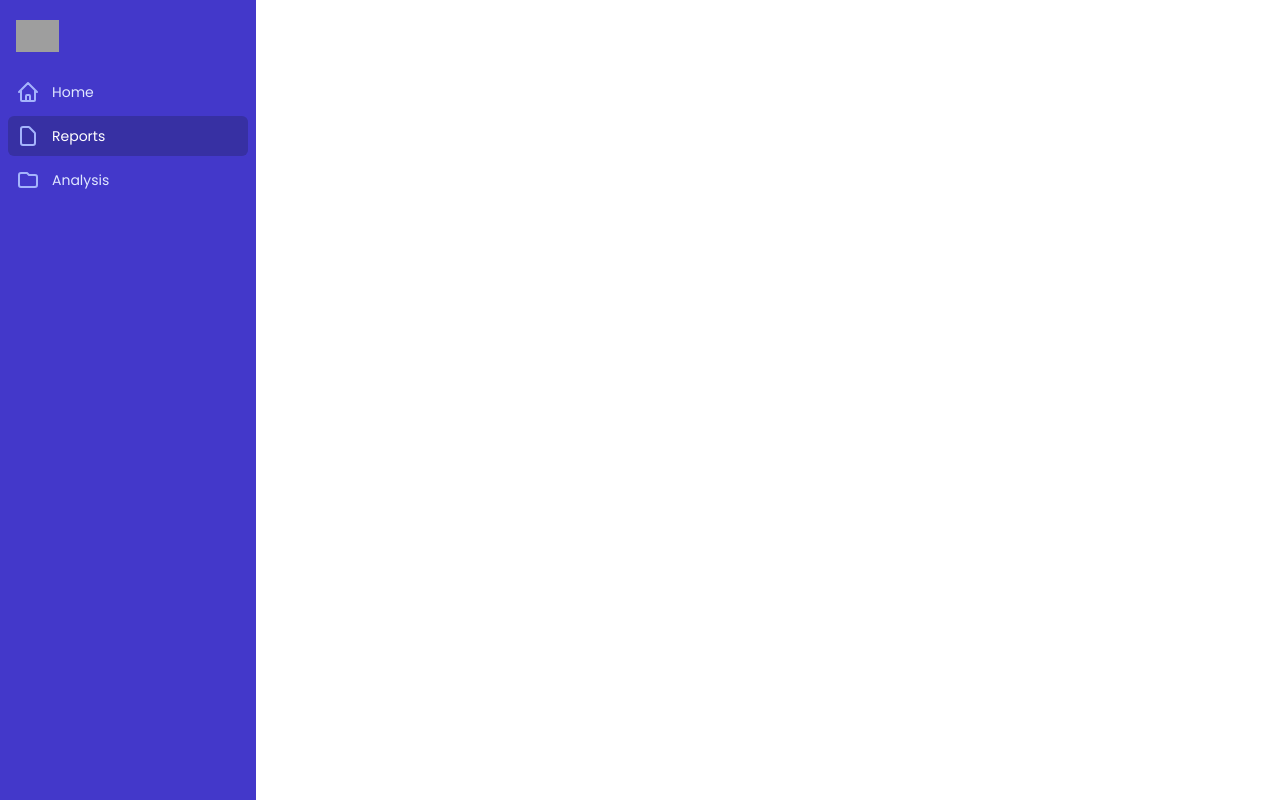
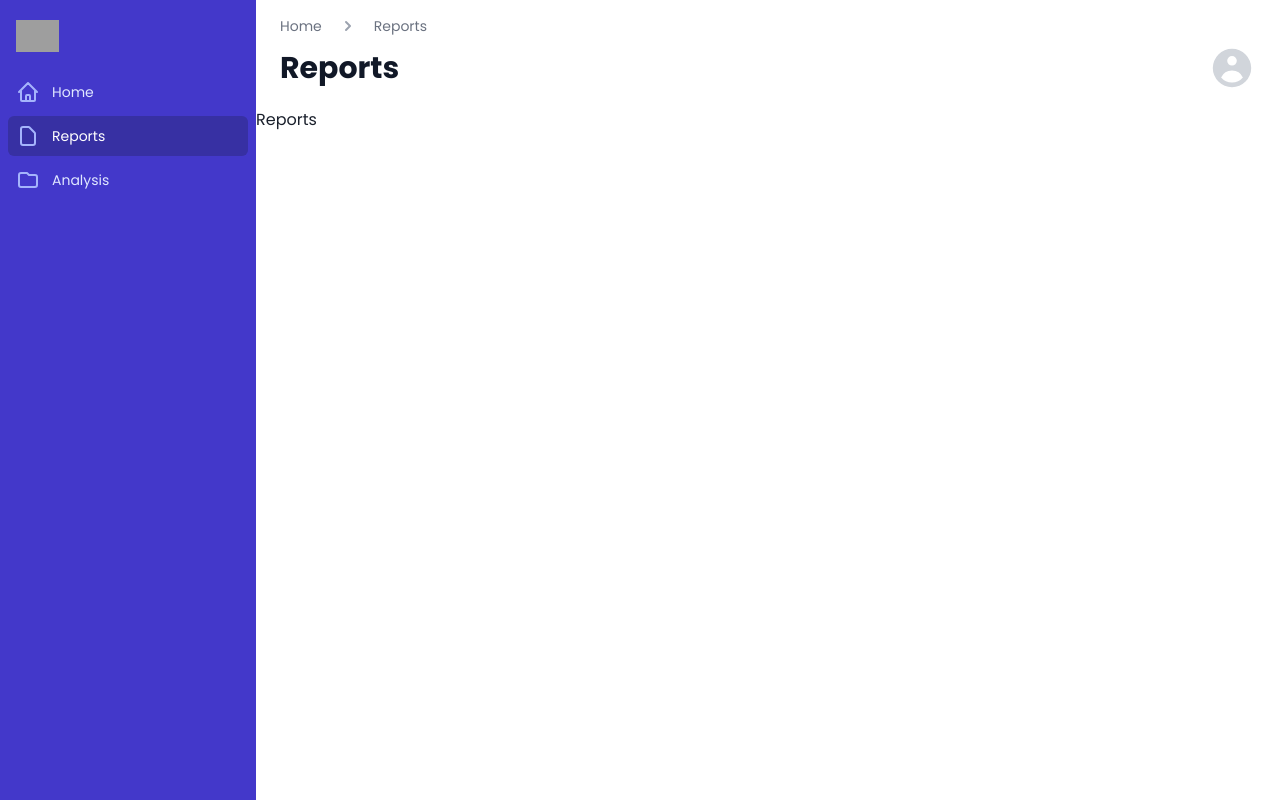
Before and after one commit to 1SatyamJaiswal/medocrscan_tsec, a Next.js app in the folder client/: page /reports in a window 1280 px wide. Built offline with nearby package versions, Linux system fonts and the light colour scheme; grey boxes are pictures that could not be loaded.

Commit message:
Added the dynamic navbar

```diff
--- a/client/src/app/reports/layout.js
+++ b/client/src/app/reports/layout.js
@@ -1,10 +1,19 @@
 import React from "react";
 import Sidebar from "@/components/Sidebar";
+import Navbar from "@/components/Navbar";
 
-const Reports = () => {
+const navigation = [
+  { name: "Reports", href: "/reports" }
+];
+
+const Reports = ({ children }) => {
   return (
     <>
       <Sidebar />
+      <div className="lg:pl-64">
+        <Navbar dictionary={navigation} current="Reports"/>
+        {children}
+      </div>
     </>
   );
 };
--- /dev/null
+++ b/client/src/components/Navbar.js
@@ -0,0 +1,66 @@
+import React from "react";
+import { ChevronLeftIcon, ChevronRightIcon, UserCircleIcon } from "@heroicons/react/solid";
+
+const Navbar = ({ dictionary, current }) => {
+  return (
+    <div className="px-6 py-4">
+      <div>
+        <nav className="sm:hidden" aria-label="Back">
+          <a
+            href="#"
+            className="flex items-center text-sm font-medium text-gray-500 hover:text-gray-700"
+          >
+            <ChevronLeftIcon
+              className="flex-shrink-0 -ml-1 mr-1 h-5 w-5 text-gray-400"
+              aria-hidden="true"
+            />
+            Back
+          </a>
+        </nav>
+        <nav className="hidden sm:flex" aria-label="Breadcrumb">
+          <ol role="list" className="flex items-center space-x-4">
+            <li>
+              <div className="flex">
+                <a
+                  href="/"
+                  className="text-sm font-medium text-gray-500 hover:text-gray-700"
+                >
+                  Home
+                </a>
+              </div>
+            </li>
+            {dictionary.map((item) => (
+              <li key={item}>
+                <div className="flex items-center">
+                  <ChevronRightIcon
+                    className="flex-shrink-0 h-5 w-5 text-gray-400"
+                    aria-hidden="true"
+                  />
+                  <a
+                    href={item.href}
+                    aria-current="page"
+                    className="ml-4 text-sm font-medium text-gray-500 hover:text-gray-700"
+                  >
+                    {item.name}
+                  </a>
+                </div>
+              </li>
+            ))}
+          </ol>
+        </nav>
+      </div>
+      <div className="mt-2 md:flex md:items-center md:justify-between">
+        <div className="flex-1 min-w-0">
+          <h2 className="text-2xl font-bold leading-7 text-gray-900 sm:text-3xl sm:truncate">
+            {current}
+          </h2>
+        </div>
+        <div className="mt-4 flex-shrink-0 flex md:mt-0 md:ml-4">
+          <UserCircleIcon className="h-12 w-12 text-gray-300" aria-hidden="true" />
+        </div>
+      </div>
+    </div>
+  );
+};
+
+export default Navbar;
```
Also changed, not shown: client/src/app/reports/page.js (+7 -5 lines).
